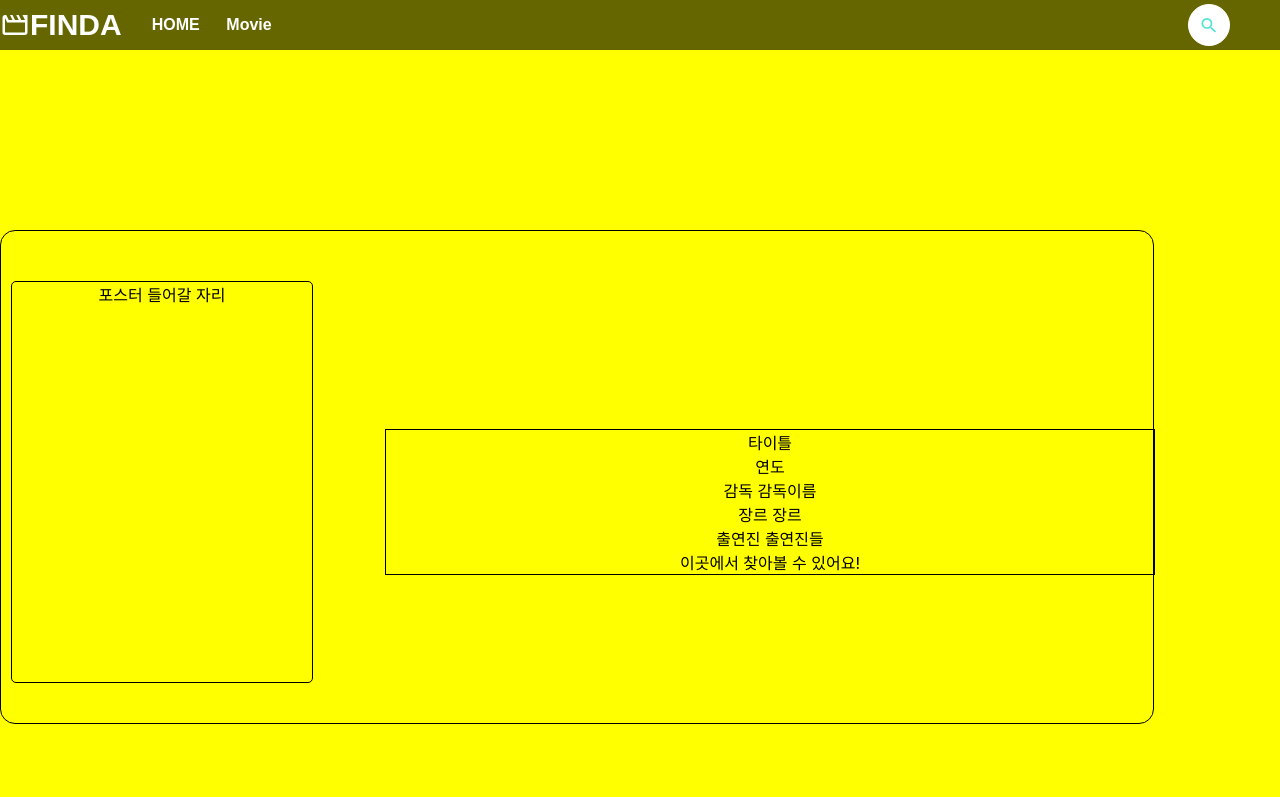
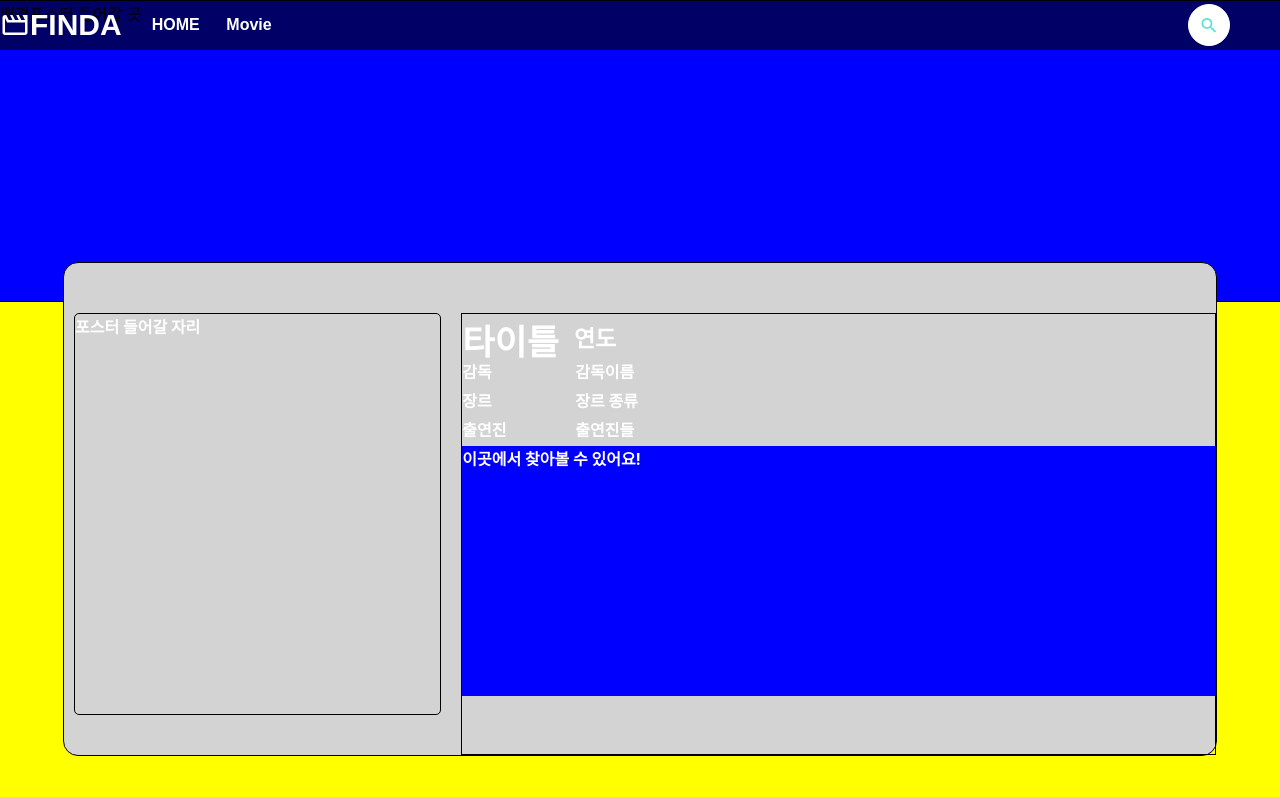
Before and after one commit to herrakam/FINDA-react, a React (Create React App) app: page /detail in a window 1280 px wide. Shown: the top 797 px of the page. Built offline with nearby package versions, Linux system fonts and the light colour scheme.

Commit message:
detail페이지 레이아웃 topWrap 완료

```diff
--- a/public/index.html
+++ b/public/index.html
@@ -25,6 +25,12 @@
       work correctly both with client-side routing and a non-root public URL.
       Learn how to configure a non-root public URL by running `npm run build`.
     -->
+    <style>
+      html{
+        top:0;
+        left:0;
+      }
+    </style>
     <title>React App</title>
   </head>
   <body>
--- a/src/App.js
+++ b/src/App.js
@@ -14,9 +14,9 @@ function App() {
   const BodyWrap = styled.div`
     width: 100%;
     min-height: 100vh;
-    text-align: center;
-    margin: 0 auto;
-    background: yellow;
+    background: skyblue;
+    /* display: grid; */
+    justify-content: center;
   `;
   const callApi = async () => {
     axios.get("/").then((res) => console.log("연결됬음"));
--- a/src/components/Detail.js
+++ b/src/components/Detail.js
@@ -1,64 +1,123 @@
 import React from "react";
 import styled from "styled-components";
+
+const DetailWrap = styled.div`
+  /* width: 100%; */
+  height: 100%;
+  background: yellow;
+  display: flex;
+  flex-direction: column;
+  align-items: center;
+`;
 
 const BackgroundPoster = styled.div`
   width: 100%;
   height: 300px;
+  object-fit: cover;
+  object-position: center 25%;
+  border: 1px solid black;
+  background: blue;
 `;
 const TopWrap = styled.div`
+  width: 80%;
   padding-top: 50px;
   position: relative;
-  top: -70px;
+  top: -40px;
   /* background: #181818; */
-  /*display: flex;*/
-  /*flex-direction: column;*/
+  background: lightgray;
   display: grid;
-  justify-content: space-between;
-  align-items: center;
+  justify-content: space-evenly;
+  grid-gap: 20px;
   grid-template-columns: 1fr 2fr;
   width: 90%;
   z-index: 3;
   border-radius: 15px;
   border: 1px solid black;
+  * {
+    color: white;
+    font-weight: bold;
+  }
 `;
 const Poster = styled.div`
-  width: 300px;
   height: 400px;
-  /* color: white; */
   border: 1px solid black;
   border-radius: 5px;
   margin: 0 0 40px 10px;
 `;
 const InfoWrap = styled.div`
-  width: 100%;
   min-width: 75%;
   align-items: center;
   border: 1px solid black;
 `;
+const TitleWrap = styled.div`
+  width: 100%;
+  display: flex;
+  place-content: end start;
+  align-items: flex-end;
+`;
+const Title = styled.div`
+  margin: 0 15px 0 0;
+  height: 40px;
+  font-size: 35px;
+`;
+const Year = styled.div`
+  vertical-align: bottom;
+  text-align: left;
+  font-size: 23px;
+`;
+const Director = styled.div`
+  width: 75%;
+  height: 100%;
+`;
+const Genre = styled.div`
+  width: 75%;
+  height: 100%;
+`;
+const Actor = styled.div`
+  width: 75%;
+  height: 100%;
+`;
+const SubjectWrap = styled.div`
+  width: 100%;
+  display: flex;
+  margin: 5px 0 5px 0;
+`;
+const SubjectTab = styled.div`
+  width: 15%;
+`;
+const PlatformInfoWrap = styled.div`
+  width: 100%;
+  height: 250px;
+  border: 1px sold black;
+  background: blue;
+`;
 function Detail() {
   return (
-    <>
-      <BackgroundPoster></BackgroundPoster>
+    <DetailWrap>
+      <BackgroundPoster>배경포스터 들어갈 곳</BackgroundPoster>
       <TopWrap>
         <Poster>포스터 들어갈 자리</Poster>
         <InfoWrap>
-          <div className="titleWrap">
-            <div className="title">타이틀</div>
-            <div className="year">연도</div>
-          </div>
-          <div className="directorWrap">
-            <div className="director">감독 감독이름</div>
-          </div>
-          <div className="genresWrap">
-            <div className="genres">장르 장르</div>
-          </div>
-          <div className="actorsWrap">
-            <div className="actors">출연진 출연진들</div>
-          </div>
-          <div className="platformInfoWrap">
+          <TitleWrap>
+            <Title>타이틀</Title>
+            <Year>연도</Year>
+          </TitleWrap>
+          <SubjectWrap>
+            <SubjectTab>감독 </SubjectTab>
+            <Director>감독이름</Director>
+          </SubjectWrap>
+          <SubjectWrap>
+            <SubjectTab>장르</SubjectTab>
+            <Genre>장르 종류</Genre>
+          </SubjectWrap>
+          <SubjectWrap>
+            <SubjectTab>출연진</SubjectTab>
+            <Actor>출연진들</Actor>
+          </SubjectWrap>
+          <PlatformInfoWrap>
             <div className="platformTab">이곳에서 찾아볼 수 있어요!</div>
             <div className="platformDetailWrap"></div>
-          </div>
+          </PlatformInfoWrap>
         </InfoWrap>
       </TopWrap>
       <div className="middleWrap">
@@ -79,7 +138,7 @@ function Detail() {
         </div>
         <div className="reviewsBox"></div>
       </div>
-    </>
+    </DetailWrap>
   );
 }
 
```
